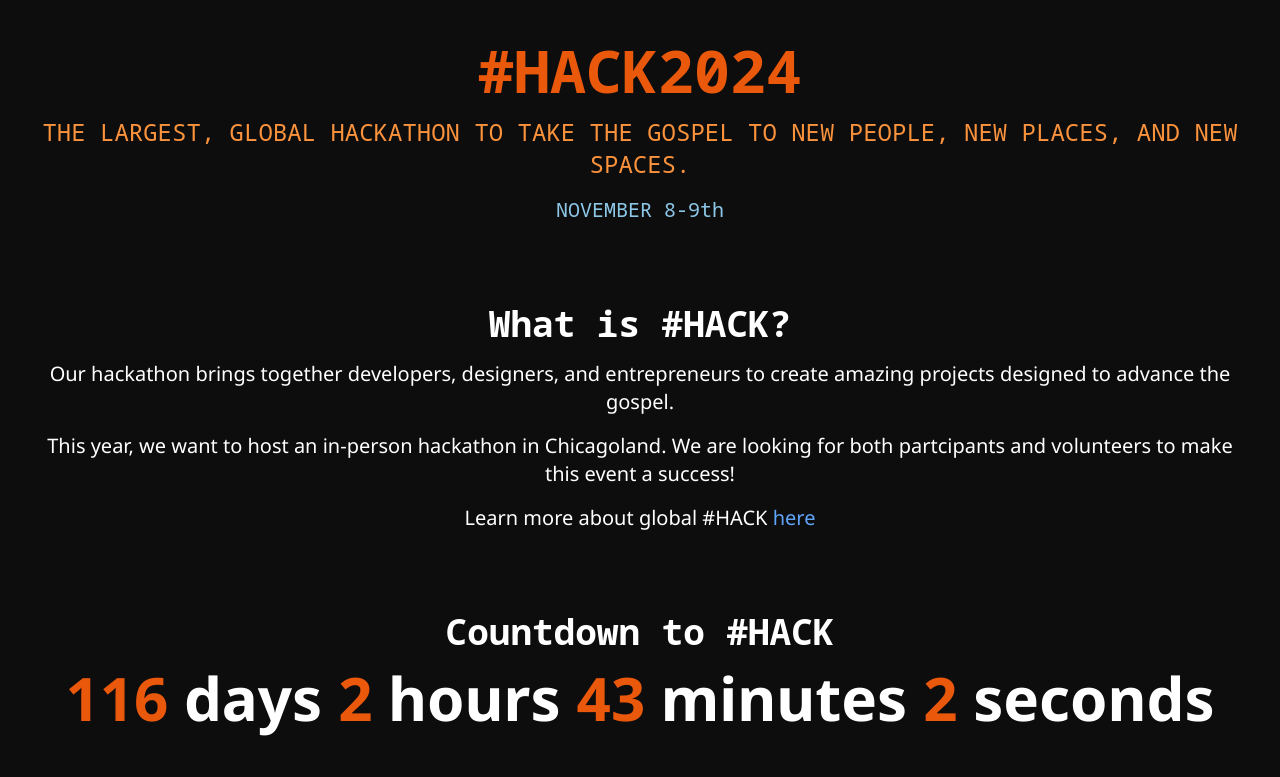
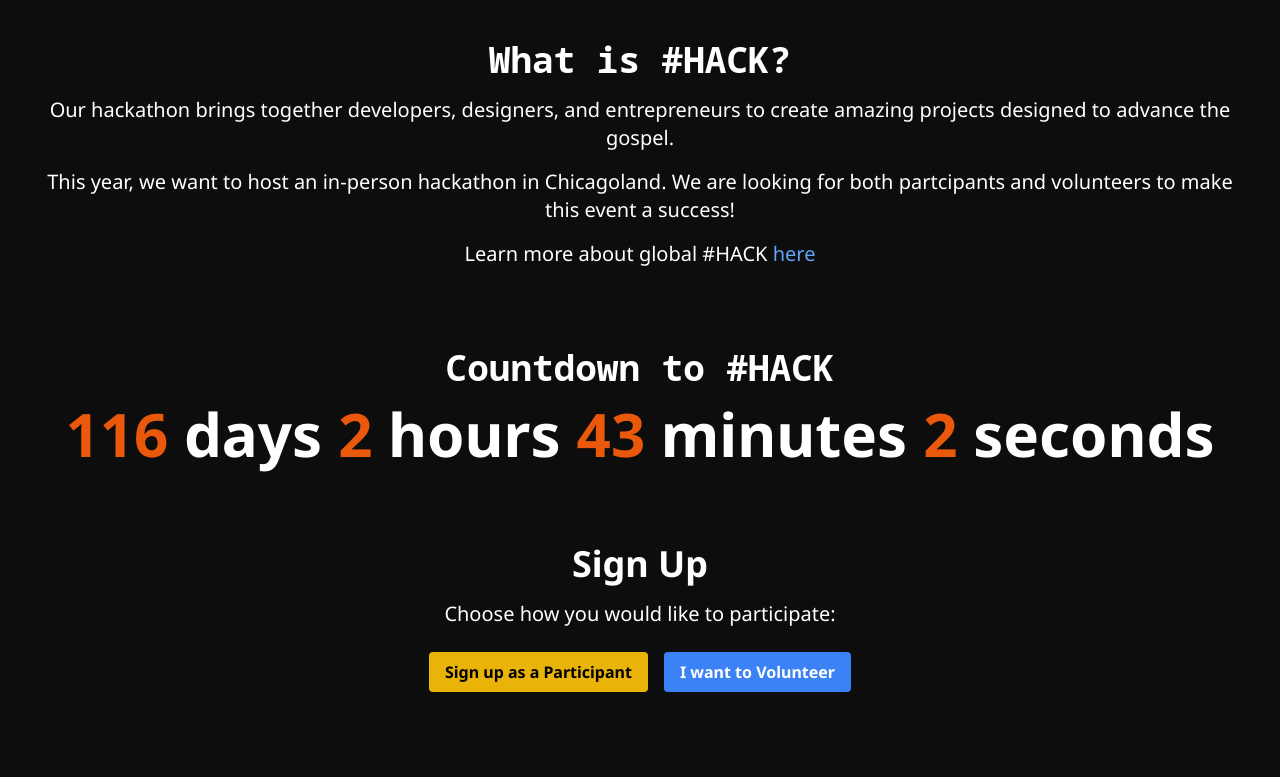
Before and after one commit to pricejoshua/indigitous-hack-website, a React (Create React App) app: page / in a window 1280 px wide. Shown: the top 777 px of the page. Built offline with nearby package versions, Linux system fonts and the light colour scheme.

Commit message:
Update App.tsx

```diff
--- a/src/App.tsx
+++ b/src/App.tsx
@@ -1,7 +1,6 @@
 import './App.css';
 import MainPage from './pages/MainPage';
 import Resources from './pages/Resources';
-import Main from './components/Main';
 function App() {
 
   const startDate = new Date('2024-11-08T17:00:00-0600');
@@ -15,7 +14,6 @@ function App() {
 
   return (
     <div className='bg-[#0D0D0D] min-h-screen'>
-    <Main />
     {body}
     </div>
   )
```
